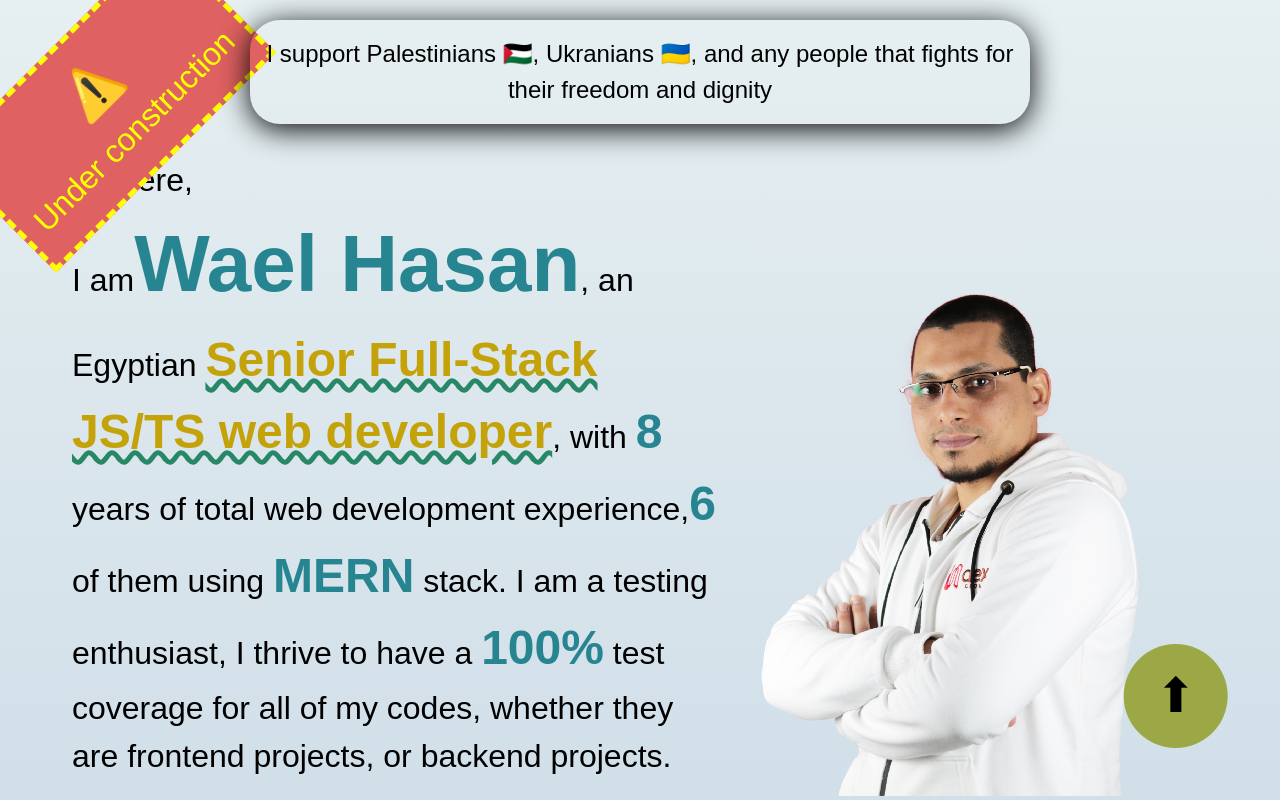
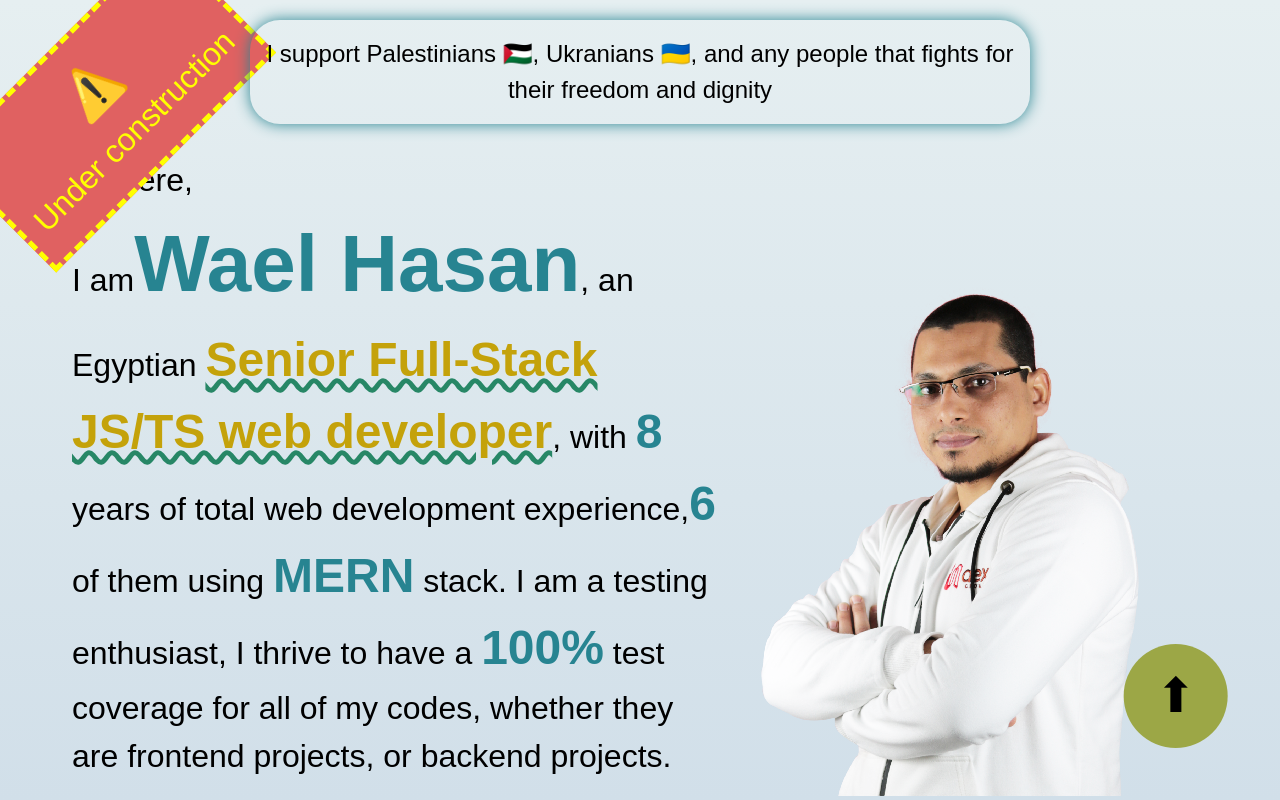
Before and after one commit to waelhasan/personal-site, a Next.js app: page / in a window 1280 px wide. Built offline with nearby package versions, Linux system fonts and the light colour scheme.

Commit message:
Better box shadow color for FreedomSupportNotice

```diff
--- a/src/app/components/FreedomSupportNotice.tsx
+++ b/src/app/components/FreedomSupportNotice.tsx
@@ -6,7 +6,7 @@ const FreedomSupportNotice = () => (
         margin: "0 auto",
         zIndex: "100",
         position: "relative",
-        boxShadow: "0 5px 30px black",
+        boxShadow: "0 0px 15px var(--foreground-rgb-important)",
         borderRadius: "30px",
         padding: "1rem"
     }}>
```
